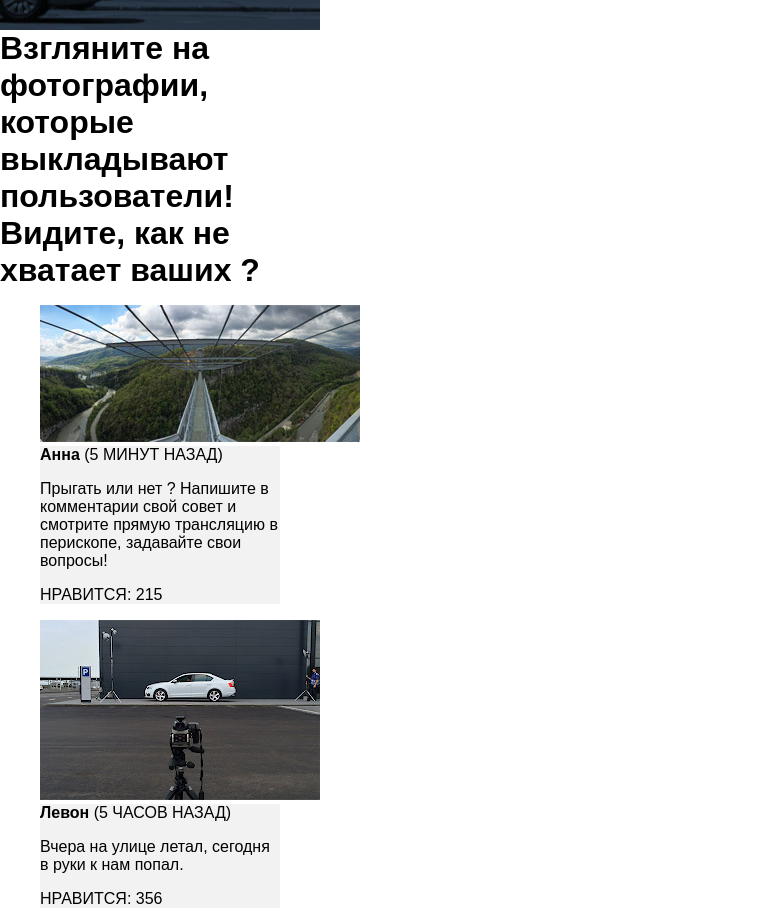
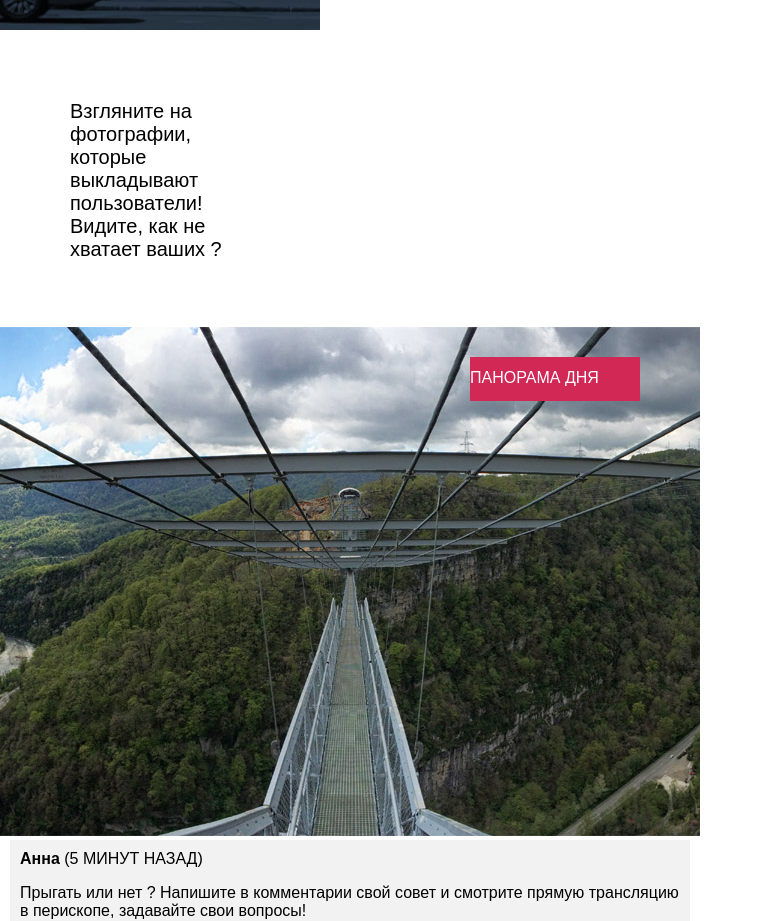
Before and after one commit to eldercs/Pink, a website: page photo.html in a window 768 px wide. Shown: the part 350-1271 px from the top of the page. Drawn offline with nearby package versions, Linux system fonts and the light colour scheme; files that its build step writes are made by us from their sources.

Commit message:
photo-table main 80%

```diff
--- a/less/blocks/photo.less
+++ b/less/blocks/photo.less
@@ -1,3 +1,14 @@
+.like-text{
+    font-size: 12px;
+    font-weight: 400;
+    line-height: 24px;
+    color: #d22856;
+    text-transform: uppercase;
+    margin: 9px 0;
+    padding-left: 35px;
+    background: url("/img/icon/icon-heart.svg") no-repeat 0px 4px;
+
+}
 @media (min-width: 320px)and (max-width:700px){
     .contest{
       min-height:200px;
@@ -16,7 +27,7 @@
 
     }
     blockquote{
-        width:360px;
+        width:320px;
         margin:0 auto;
         margin-bottom:20px;
     }
@@ -51,17 +62,7 @@
         color:rgb(167, 4, 80);
         margin-top:12px;
     }
-    .like-text{
-        font-size: 12px;
-        font-weight: 400;
-        line-height: 24px;
-        color: #d22856;
-        text-transform: uppercase;
-        margin: 9px 0;
-        padding-left: 35px;
-        background: url("/img/icon/icon-heart.svg") no-repeat 0px 4px;
 
-    }
     .main-bot{
         font-size:12px;
         h2{font-weight: 200;}
@@ -151,4 +152,55 @@
         font-size:50px;
         padding:20px 70px ;
     }
+    .main-page__head{
+        font-size: 10px;
+        padding:0 70px 0;
+        margin:70px auto 50px;
+        h1{
+            font-weight:300;
+        }
+    }
+    .photo{
+        display:flex;
+        flex-wrap: wrap;
+        flex-direction: row;
+        width:700px;
+        align-items: baseline;
+        justify-content: center;
+        margin: 0 auto;
+
+    }
+    .main-page__anna-panorama{
+        width:700px;
+    }
+    .photo__deskription{
+        margin:0 10px;
+        padding:10px 10px;
+        text-align:left;
+    }
+    .main-page__person,.main-page__anton{
+        width:300px;
+        margin:0;
+    }
+    .page-item{
+        margin:0 10px 30px;
+    }
+    .main-page__anna-panorama::after{
+        content:"панорама дня";
+        position: absolute;
+        top: 0px;
+        text-transform: uppercase;
+        right: 60px;
+        background-color: #d22856;
+        color:white;
+        width:170px;
+        height:32px;
+        padding-top: 12px;
+        margin-top:30px;
+        font-size:16px;
+    }
+
+    .main-page__anna-panorama{
+        position: relative;
+    }
 }
--- a/photo.html
+++ b/photo.html
@@ -36,6 +36,8 @@
           <div class = "photo">
             <blockquote class = "main-page__anna main-page__anna-panorama">
                 <picture>
+                    <source media="(min-width: 1200px)" srcset="img/panorama-desktop@1x.jpg 1x, img/panorama-desktop@2x.jpg 2x">
+                    <source media="(min-width: 700px)" srcset="img/panorama-tablet@1x.jpg 1x, img/panorama-tablet@2x.jpg 2x">
                     <img src = "/img/panorama-mobile@1x.jpg" srcset="/img/panorama-mobile@1x.jpg 2px">
                 </picture>
                 <div class = "photo__deskription photo__like">
@@ -48,8 +50,10 @@
                 </div>
             </div>
             </blockquote>
-            <blockquote class = "main-page__person">
+            <blockquote class = "page-item main-page__person">
                 <picture>
+                    <source media="(min-width: 1200px)" srcset="img/photo-1-desktop@1x.jpg 1x, img/photo-1-desktop@2x.jpg 2x">
+                    <source media="(min-width: 700px)" srcset="img/photo-1-tablet@1x.jpg 1x, img/photo-1-tablet@2x.jpg 2x">
                     <img src = "/img/photo-1-mobile@1x.jpg" srcset="/img/photo-1-mobile@1x.jpg 2px">
                 </picture>
                 <div class = "photo__deskription photo__like">
@@ -61,8 +65,11 @@
                 </div>
                 </div>
             </blockquote>
-            <blockquote class = "main-page__anton ">
+            <blockquote class = "page-item main-page__anton ">
                 <picture>
+                    <source media="(min-width: 1200px)" srcset="img/photo-2-desktop@1x.jpg 1x, img/photo-2-desktop@2x.jpg 2x">
+                        <source media="(min-width: 700px)" srcset="img/photo-2-tablet@1x.jpg 1x, img/photo-2-tablet@2x.jpg 2x">
+
                     <img src = "/img/photo-2-mobile@1x.jpg" srcset="/img/photo-2-mobile@1x.jpg 2px">
                 </picture>
                 <div class = "photo__deskription photo__like">
@@ -74,8 +81,10 @@
                 </div>
                 </div>
             </blockquote>
-            <blockquote class = "main-page__boris">
+            <blockquote class = "page-item main-page__boris">
                 <picture>
+                    <source media="(min-width: 1200px)" srcset="img/photo-3-desktop@1x.jpg 1x, img/photo-3-desktop@2x.jpg 2x">
+                    <source media="(min-width: 700px)" srcset="img/photo-3-tablet@1x.jpg 1x, img/photo-3-tablet@2x.jpg 2x">
                     <img src = "/img/photo-3-mobile@1x.jpg" srcset="/img/photo-3-mobile@1x.jpg 2px">
                 </picture>
                 <div class = "photo__deskription photo__like">
@@ -87,8 +96,10 @@
                 </div>
                 </div>
             </blockquote>
-            <blockquote class = "main-page__sergey">
+            <blockquote class = "page-item main-page__sergey">
                 <picture>
+                    <source media="(min-width: 1200px)" srcset="img/photo-4-desktop@1x.jpg 1x, img/photo-4-desktop@2x.jpg 2x">
+                    <source media="(min-width: 700px)" srcset="img/photo-4-tablet@1x.jpg 1x, img/photo-4-tablet@2x.jpg 2x">
                     <img src = "/img/photo-4-mobile@1x.jpg" srcset="/img/photo-4-mobile@1x.jpg 2px">
                 </picture>
                 <div class = "photo__deskription photo__like">
@@ -100,8 +111,10 @@
                 </div>
                 </div>
             </blockquote>
-            <blockquote class = "main-page__maks">
+            <blockquote class = "page-item main-page__maks">
                 <picture>
+                    <source media="(min-width: 1200px)" srcset="img/photo-5-desktop@1x.jpg 1x, img/photo-5-desktop@2x.jpg 2x">
+                    <source media="(min-width: 700px)" srcset="img/photo-5-tablet@1x.jpg 1x, img/photo-5-tablet@2x.jpg 2x">
                     <img src = "/img/photo-5-mobile@1x.jpg" srcset="/img/photo-5-mobile@1x.jpg 2px">
                 </picture>
                 <div class = "photo__deskription photo__like">
@@ -113,8 +126,10 @@
                 </div>
                 </div>
             </blockquote>
-            <blockquote class = "main-page__nade">
+            <blockquote class = "page-item main-page__nade">
                 <picture>
+                    <source media="(min-width: 1200px)" srcset="img/photo-6-desktop@1x.jpg 1x, img/photo-6-desktop@2x.jpg 2x">
+                    <source media="(min-width: 700px)" srcset="img/photo-6-tablet@1x.jpg 1x, img/photo-6-tablet@2x.jpg 2x">
                     <img src = "/img/photo-6-mobile@1x.jpg" srcset="/img/photo-6-mobile@1x.jpg 2px">
                 </picture>
                 <div class = "photo__deskription photo__like">
```
